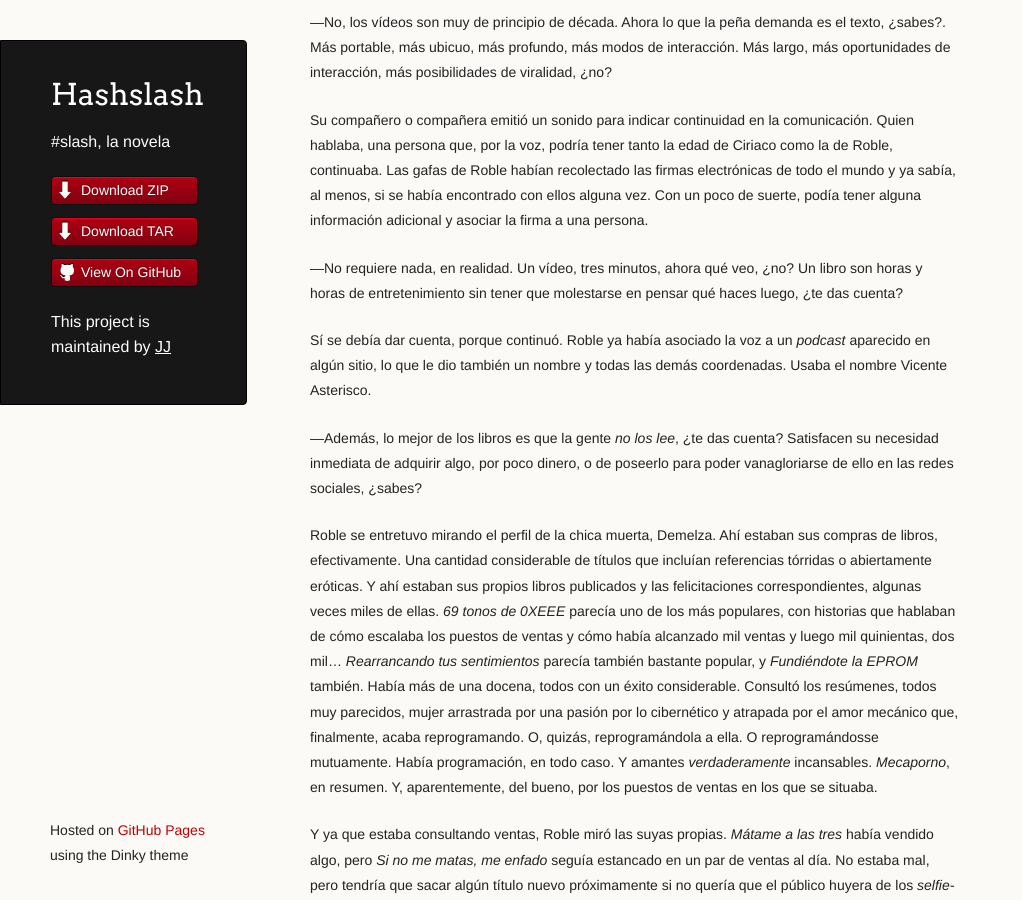
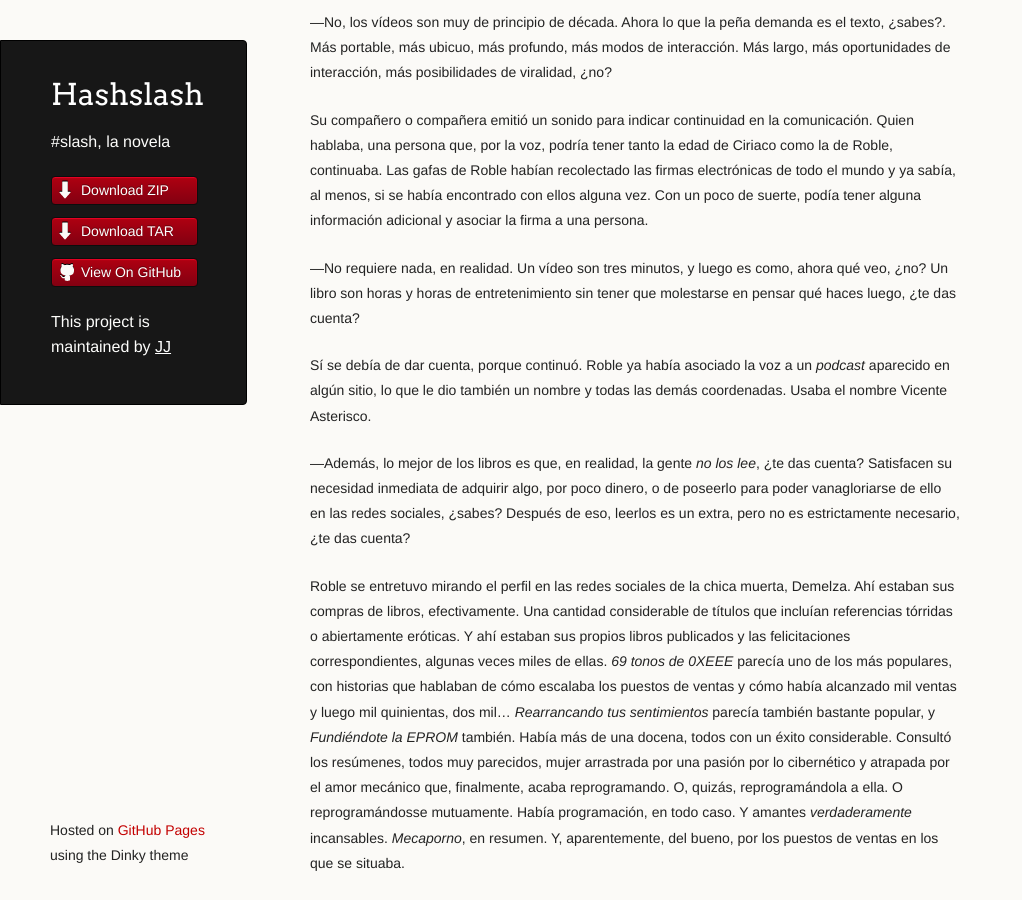
Before and after one commit to JJ/HashSlash, a Jekyll site: the page built from texto/HashSlash.md, in a window 1280 px wide and 900 px high, scrolled down 15567 px. Shown: the whole window, without its empty margins (0-1022 px from the left). Built offline with Jekyll 4.4.1, drawn with Linux system fonts in a browser that asks for light colours; some of the changed text lies outside the part shown.

Commit message:
Sync texto/HashSlash.md from master to gh-pages

```diff
--- a/texto/HashSlash.md
+++ b/texto/HashSlash.md
@@ -814,21 +814,23 @@ sabía, al menos, si se había encontrado con ellos alguna vez. Con un
 poco de suerte, podía tener alguna información adicional y asociar la
 firma a una persona.
 
-—No requiere nada, en realidad. Un vídeo, tres minutos, ahora qué veo,
+—No requiere nada, en realidad. Un vídeo son tres minutos, y luego es
+como, ahora qué veo,
 ¿no? Un libro son horas y horas de entretenimiento sin tener que
 molestarse en pensar qué haces luego, ¿te das cuenta?
 
-Sí se debía dar cuenta, porque continuó. Roble ya había asociado la
+Sí se debía de dar cuenta, porque continuó. Roble ya había asociado la
 voz a un *podcast* aparecido en algún sitio, lo que le dio también un
 nombre y todas las demás coordenadas. Usaba el nombre Vicente
 Asterisco.
 
-—Además, lo mejor de los libros es que la gente *no los lee*, ¿te das
+—Además, lo mejor de los libros es que, en realidad, la gente *no los lee*, ¿te das
 cuenta? Satisfacen su necesidad inmediata de adquirir algo, por poco
 dinero, o de poseerlo para poder vanagloriarse de ello en las redes
-sociales, ¿sabes?
-
-Roble se entretuvo mirando el perfil de la chica muerta, Demelza. Ahí
+sociales, ¿sabes? Después de eso, leerlos es un extra, pero no es
+estrictamente necesario, ¿te das cuenta?
+
+Roble se entretuvo mirando el perfil en las redes sociales de la chica muerta, Demelza. Ahí
 estaban sus compras de libros, efectivamente. Una cantidad
 considerable de títulos que incluían referencias tórridas o
 abiertamente eróticas. Y ahí estaban sus propios libros publicados y
@@ -1099,7 +1101,7 @@ Todo eso no son metáforas.
 En medio del mar, que todavía no era bravío y no parecía tener la
 intención de serlo, a pesar de los nubarrones, vibró brevemente el
 reloj. Alguna trampa había saltado, algo le había sucedido en torno a
-mi tema. Tema que se había quedado cerrado en Granada. Que debía
+mi tema. Tema que se había quedado cerrado en Granada. Que debía de
 haberse quedado cerrado en Granada.
 
 Estalla un trueno en la lontananza, cae un rayo, el mar se encrespa.
@@ -1151,7 +1153,7 @@ infinitamente más inexorable que el que hace que no duermas de
 noche. Se puede perder el sueño de noche por muchas razones. Pero
 hacen falta sustancias potentes y preocupaciones acuciantes para
 perder el sueño post-almuerzo.  Por eso, pensaba Roble, alguien debía
-haber pensado una palabra especial para ello. ¿Insiesto? ¿Minusiesto?
+de haber ideado una palabra especial para ello. ¿Insiesto? ¿Minusiesto?
 
 Poco antes de llegar a su casa la pulsera le había avisado de que
 había encontrado la conexión entre la chica muerta y la chica que
@@ -1755,7 +1757,7 @@ la que había entrado en su casa y posteriormente en su cama sin mayor
 problema. No habría sido difícil encontrar a Tina, su móvil iba
 diciendo a los cuatro vientos desde su dirección única IPv6 por dónde
 iba y en dónde se quedaba parada. Y a partir de ahí... bueno, no era
-tan fácil. No debía serlo. Si la gente podía ir por la vida colándose
+tan fácil. No debía de serlo. Si la gente podía ir por la vida colándose
 en la casa de un subinspector de policía, incluso una casa tan evidente como la suya,
 una nave espacial en medio del Barranco del Abogado, los cacos tendría
 la vida muy fácil.
@@ -2186,6 +2188,6 @@ Demelza, más cerca de su destino final.
 
 A [Marcos Taracido](http://twitter.com/marcostaracido) por su buen
 humor y haber descubierto un error que a mi se me había pasado (lo que
-debería ser obvio, porque si no se me hubiera pasado no habría sido un
+debería de ser obvio, porque si no se me hubiera pasado no habría sido un
 error). También a [Jose María](http://blog.unlugarenelmundo.es/), por
 contestar a mis continuas dudas y preguntas.
```
